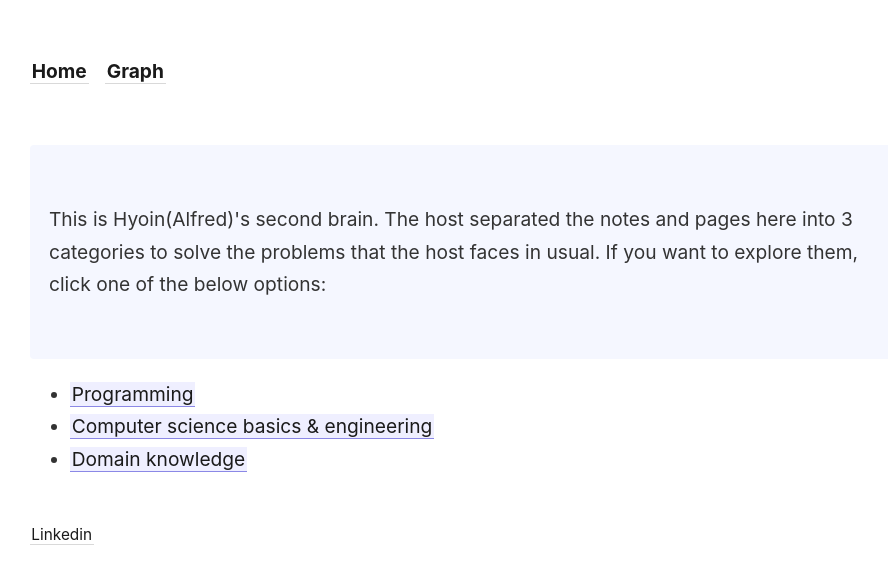
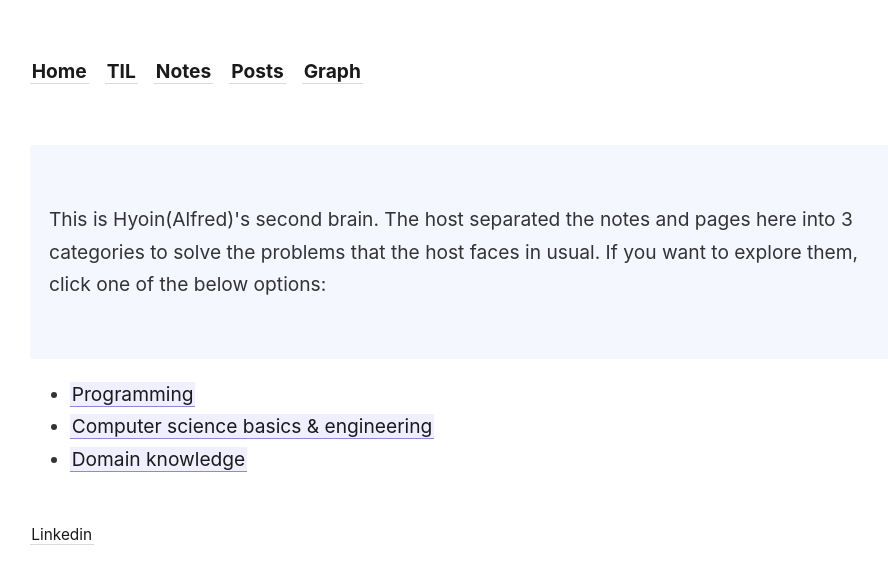
Before and after one commit to hyoinandout/hyoinandout.github.io, a Jekyll site: the page built from _pages/index.md, in a window 1280 px wide. Shown: the top 584 px of the page, without its empty margins (47-935 px from the left). Built offline with Jekyll 4.4.1, drawn with Linux system fonts in a browser that asks for light colours.

Commit message:
feat: categories

```diff
--- a/_includes/nav.html
+++ b/_includes/nav.html
@@ -1,4 +1,7 @@
 <div>
     <a class="internal-link" href="{{ site.baseurl }}/"><b>Home</b></a>&nbsp;&nbsp;
+    <a class="internal-link" href="{{ site.baseurl }}/"><b>TIL</b></a>&nbsp;&nbsp;
+    <a class="internal-link" href="{{ site.baseurl }}/"><b>Notes</b></a>&nbsp;&nbsp;
+    <a class="internal-link" href="{{ site.baseurl }}/"><b>Posts</b></a>&nbsp;&nbsp;
     <a class="internal-link" href="{{ site.baseurl }}/graph"><b>Graph</b></a>
 </div>
```
